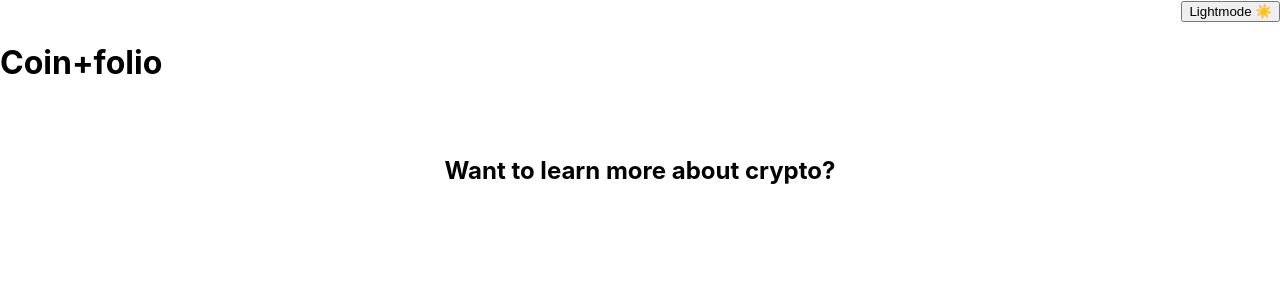
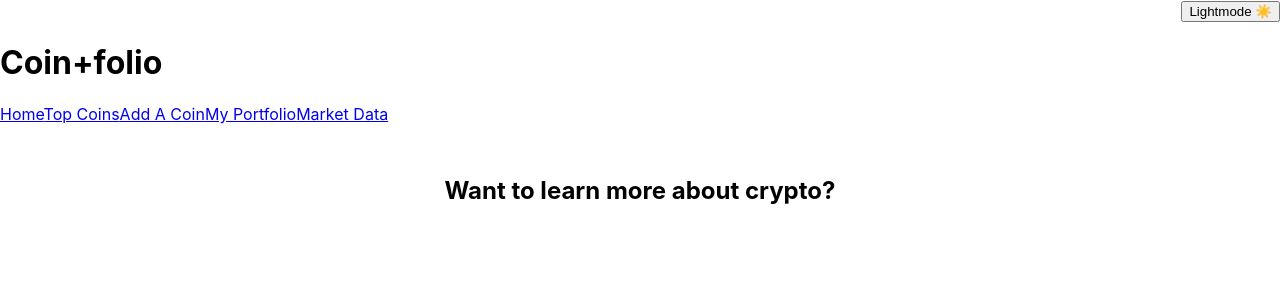
Before and after one commit to jacobsaltzman/phase-2-project, a React (Create React App) app in the folder phase-2-project/: page / in a window 1280 px wide. Shown: the top 300 px of the page. Built offline with nearby package versions, Linux system fonts and the light colour scheme; data requests are answered from the project's data file; the HTML template or start-up script is replaced by a standard one.

Commit message:
Creates Links for each route

```diff
--- a/phase-2-project/src/components/Header.js
+++ b/phase-2-project/src/components/Header.js
@@ -1,13 +1,23 @@
 import React from "react";
 import Darkmode from "./Darkmode";
+import { Link } from "react-router-dom";
 
 const Header = () => {
   return(
     <header className="App-header">
       <Darkmode />
-      <h1>
-        Coin+folio
-      </h1>
+        <div className="navbar-header">
+          <h1>
+            Coin+folio
+          </h1>
+          <div className="navbar">
+            <Link to="/">Home</Link>
+            <Link to="/coins">Top Coins</Link>
+            <Link to="/newcoin">Add A Coin</Link>
+            <Link to="/portfolio">My Portfolio</Link>
+            <Link to="/market">Market Data</Link>
+          </div>
+        </div>
     </header>
   )
 }
```
